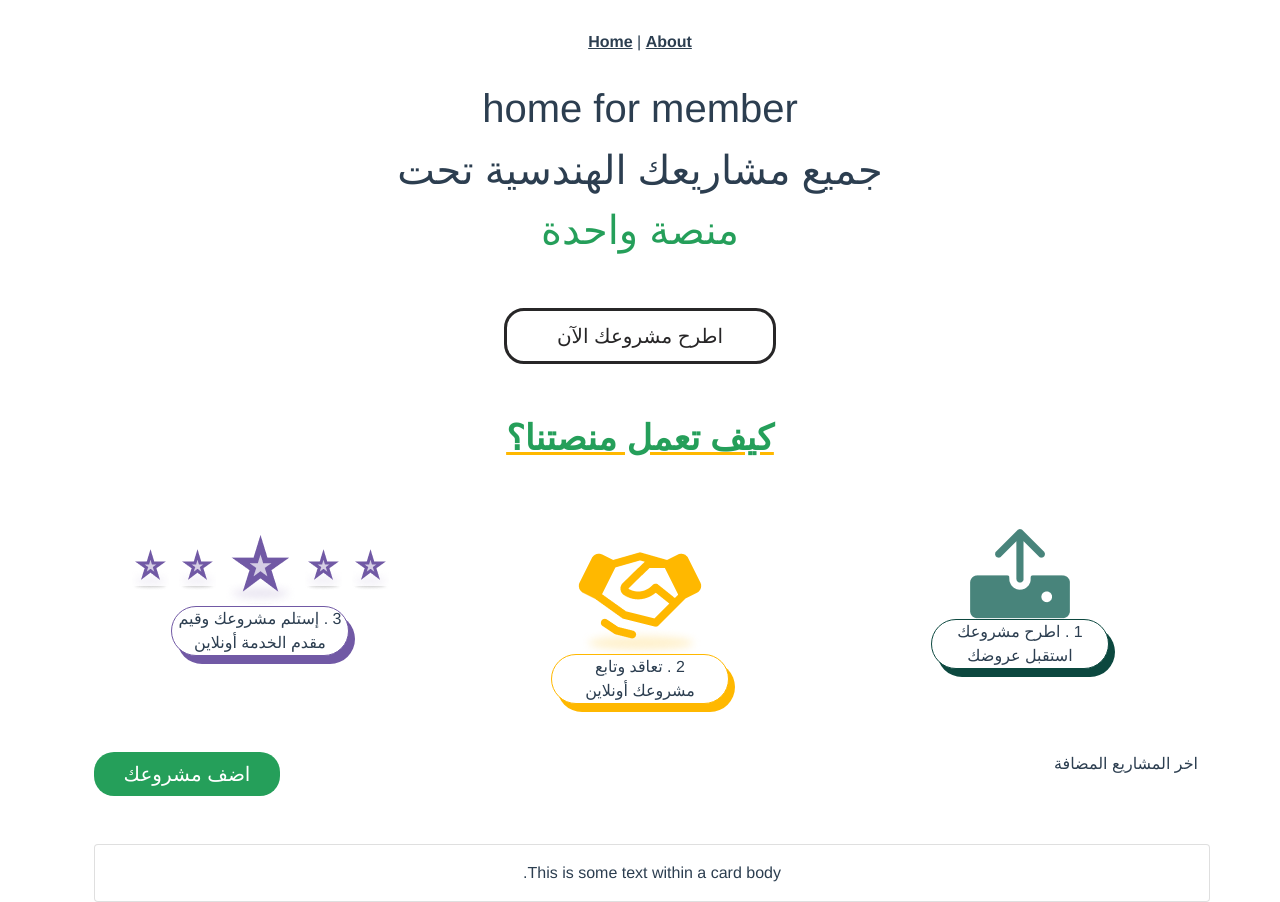
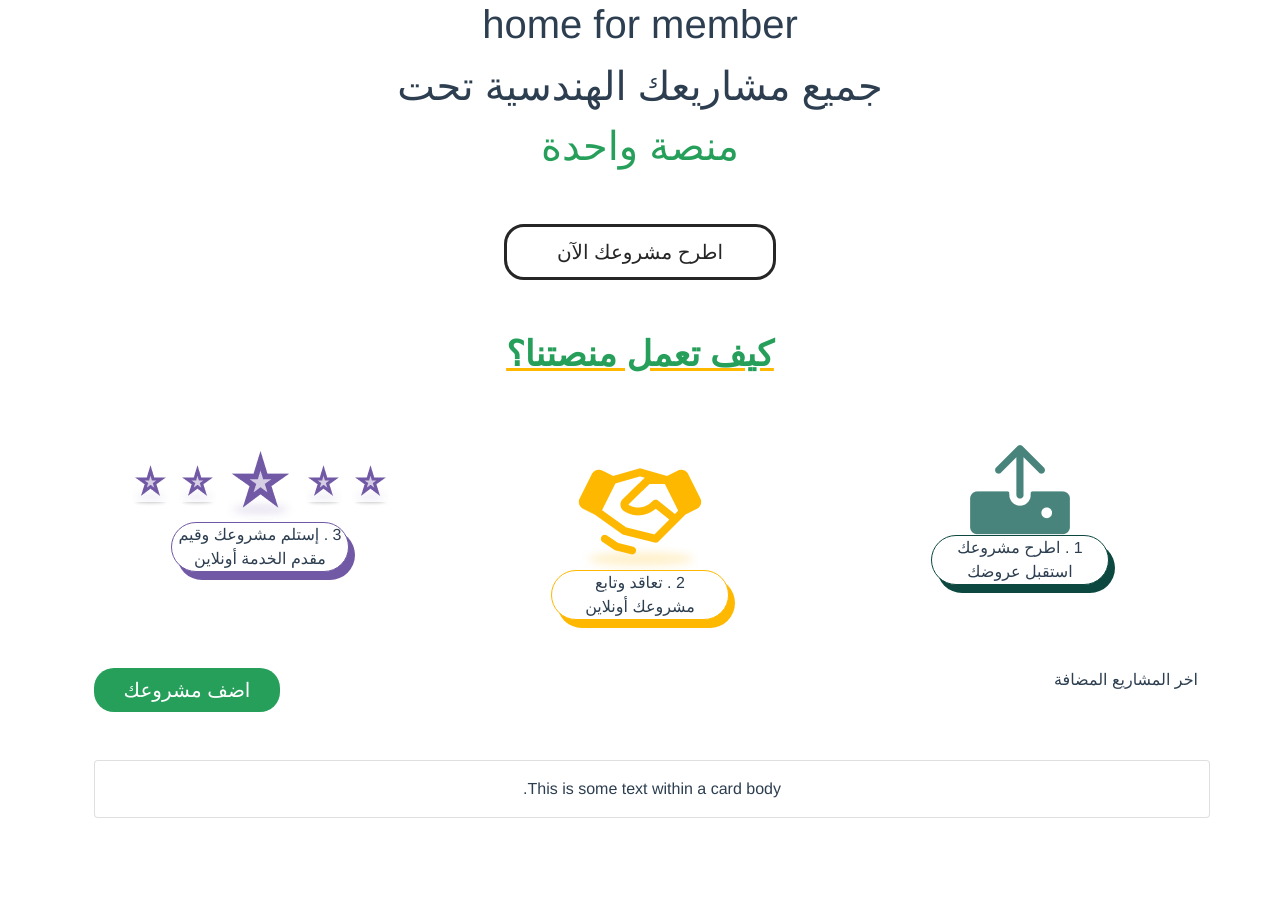
Before and after one commit to norhan-khaled99/Qada-Vue, a Vue app: page /member in a window 1280 px wide. After the commit the page ends 818 px from the top, so only its background shows below. Built offline with nearby package versions, Linux system fonts and the light colour scheme.

Commit message:
fix problem in route file

```diff
--- a/src/App.vue
+++ b/src/App.vue
@@ -1,12 +1,11 @@
 <template>
-  <nav>
-    <router-link to="/">Home</router-link> |
-    <router-link to="/about">About</router-link>
-  </nav>
   <router-view/>
 </template>
 
 <style>
+*{
+  direction: rtl;
+}
 #app {
   font-family: Avenir, Helvetica, Arial, sans-serif;
   -webkit-font-smoothing: antialiased;
--- a/src/modules/members/pages/HomeFormeMebers.vue
+++ b/src/modules/members/pages/HomeFormeMebers.vue
@@ -9,9 +9,14 @@
     </div>
     <div class="row"></div>
     <div class="row-col-6 my-5 add-project">
-      <button class="btn  add-project-text">
+      <!-- <button class="btn  add-project-text">
         اطرح مشروعك الآن
-      </button>
+      </button> -->
+      <router-link to="/member/addproject">
+        <button class="btn add-project-text">
+          اطرح مشروعك الآن
+        </button>
+      </router-link>
     </div>
     <div class="row my-5">
       <p class="seconed-subtitle">كيف تعمل منصتنا؟</p>
@@ -53,6 +58,18 @@
         <div class="card">
           <div class="card-body">
             This is some text within a card body.
+          </div>
+          <div class="col-3">
+
+          </div>
+          <div class="col-3">
+
+          </div>
+          <div class="col-3">
+
+          </div>
+          <div class="col-3">
+
           </div>
         </div>
       </div>
@@ -106,9 +123,7 @@ export default {};
   text-decoration: underline;
   text-decoration-color: #ffb800;
 }
-.steps img{
 
-}
 .first-step {
   border-radius: 41px;
   width: 50%;
--- a/src/modules/members/pages/addProjectMember.vue
+++ b/src/modules/members/pages/addProjectMember.vue
@@ -1,5 +1,10 @@
 <template>
- <div class="container">
-     <h1>add new project</h1>
- </div>
+  <button class="btn">add project</button>
+  <h1>test</h1>
 </template>
+
+<script>
+export default {
+
+}
+</script>
--- a/src/router/index.js
+++ b/src/router/index.js
@@ -2,6 +2,7 @@ import { createRouter, createWebHistory } from 'vue-router'
 import HomeView from '../views/HomeView.vue'
 import HomeFormeMebers from "../modules/members/pages/HomeFormeMebers.vue"
 import Addproject from '../modules/members/pages/addProjectMember.vue'
+// import Login  from '../sharedcomponents/LoginPage.vue'
 const routes = [
   {
     path: '/',
@@ -9,27 +10,17 @@ const routes = [
     component: HomeView
   },
   {
-    path: '/about',
-    name: 'about',
-    // route level code-splitting
-    // this generates a separate chunk (about.[hash].js) for this route
-    // which is lazy-loaded when the route is visited.
-    component: () => import(/* webpackChunkName: "about" */ '../views/AboutView.vue')
-  },
-  {
     path:"/member",
-    component:HomeFormeMebers,
+
     children: [
       {
-        path: '/addproject',
-        component:Addproject
+        path:"",
+        component:HomeFormeMebers,
       },
       {
-        path: 'profile',
+        path:"addproject",
+        component:Addproject,
       },
-      {
-        path: 'settings',
-      }
     ]
   }
 ]
--- /dev/null
+++ b/src/sharedcomponents/LoginPage.vue
@@ -0,0 +1,11 @@
+<template>
+  <h1>login page</h1>
+</template>
+
+<script>
+
+</script>
+
+<style scoped>
+
+</style>
```
